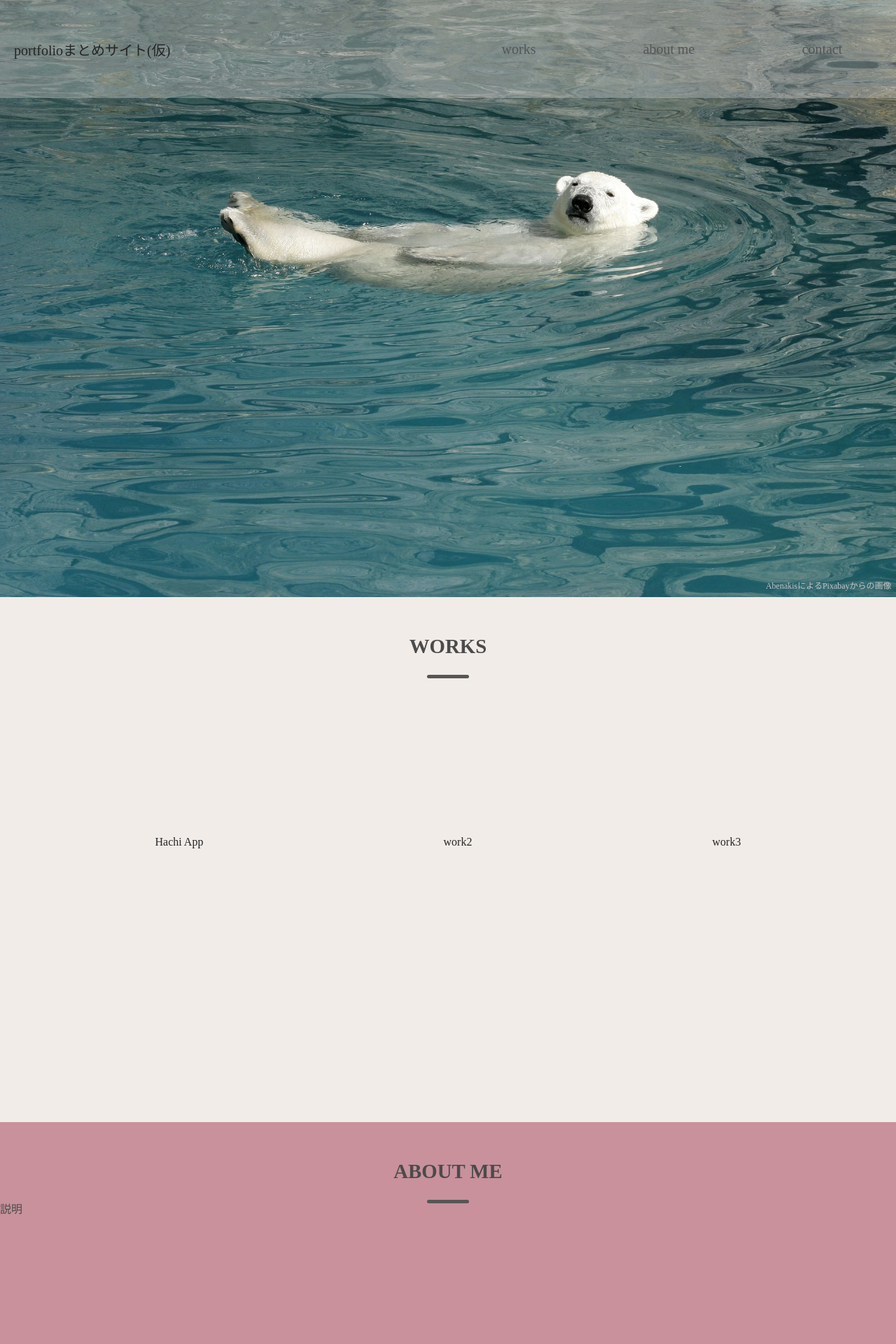
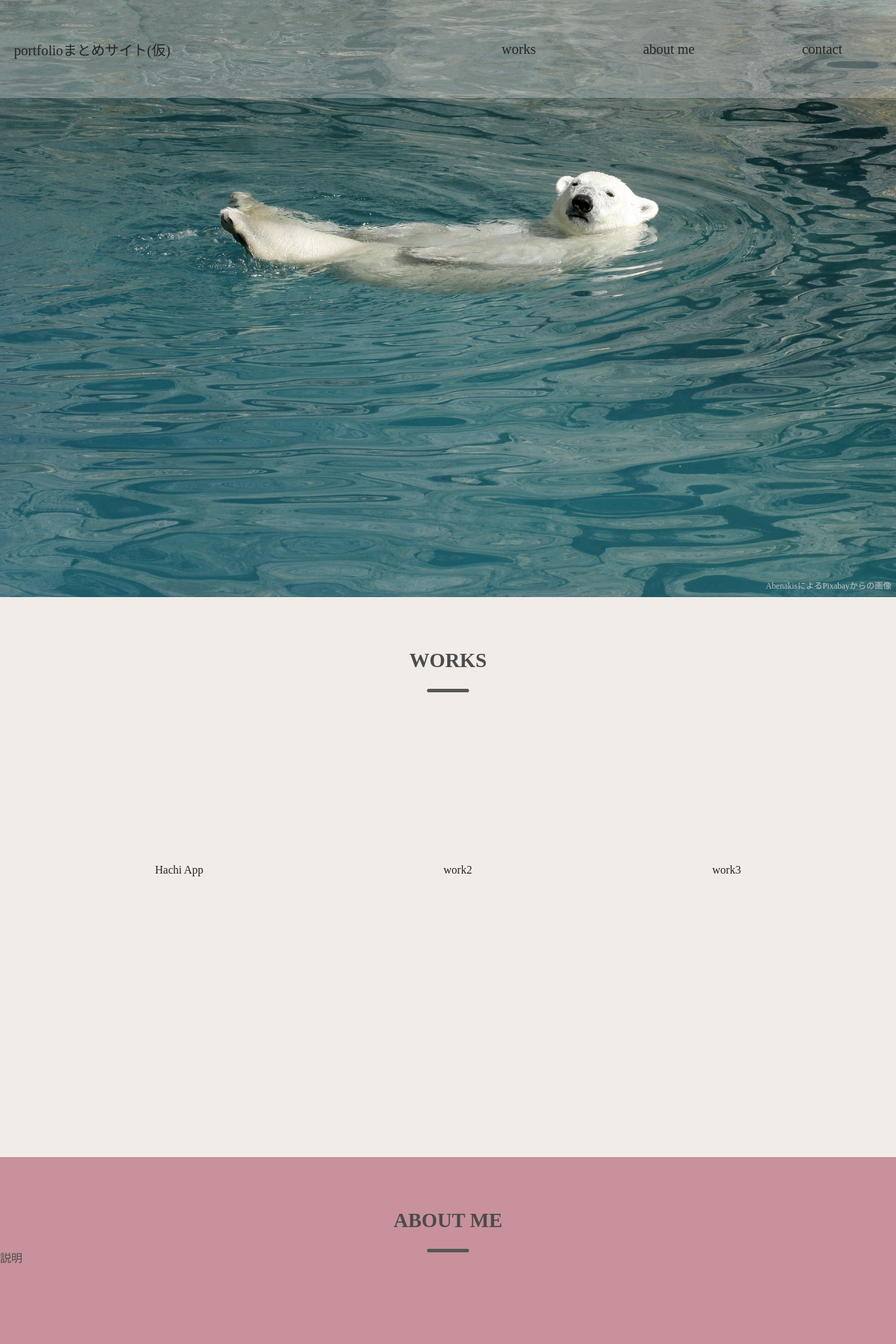
Before and after one commit to kysh555/portfolio, a PHP site: page / in a window 1280 px wide. Shown: the top 1920 px of the page at 70% size. Run offline with PHP 8.4, Linux system fonts and the light colour scheme; some libraries are stand-ins or nearby versions.

Commit message:
style: 各エリアの高さを調整

```diff
--- a/index.css
+++ b/index.css
@@ -13,9 +13,9 @@
   color: #252525;
 }
 
-html {
+/* html {
   scroll-behavior: smooth;
-}
+} */
 
 /* ヘッダー */
 #header-bar {
@@ -42,7 +42,6 @@
 #header-title {
   font-size: 20px;
   margin-left: 20px;
-  color: #565656;
 }
 
 /* ヘッダー右側（メニュー部分） */
@@ -58,7 +57,7 @@
 
 .menu > a {
   text-decoration: none;
-  color: #565656;
+  color: #252525;
 }
 /* ヘッダー */
 
@@ -96,14 +95,14 @@
 /* works */
 #work-area {
   background-color: #f1ece8;
-  height: 750px;
+  height: 800px;
 }
 
 #work-title {
   color: #4b4b4b;
   font-size: 20px;
   text-align: center;
-  padding: 30px 0;
+  padding: 50px 0;
 }
 
 #works {
@@ -139,24 +138,24 @@
 /* about me */
 #about-me {
   background-color: #b16371b3;
-  height: 500px;
+  height: 800px;
   color: #4b4b4b;
 }
 
 #about-me-title {
-  padding-top: 30px;
+  padding-top: 50px;
 }
 
 /* contact */
 #contact {
   background-color: #f1ece8;
-  height: 700px;
+  height: 740px;
   color: #4b4b4b;
 }
 
 #contact-title {
   text-align: center;
-  padding-top: 30px;
+  padding-top: 50px;
 }
 
 h2 {
```
